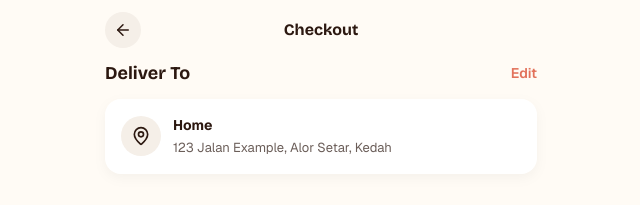
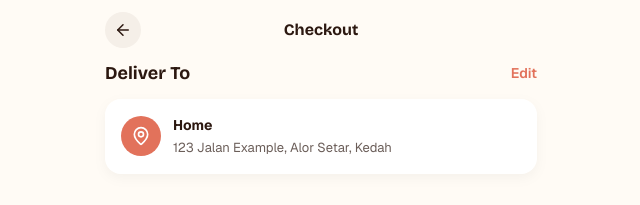
Before and after one commit to muazzim-ms/brewmate-pwa, a React (Vite) app: page /checkout in a window 1280 px wide. Shown: the top 205 px of the page, without its empty margins (319-959 px from the left). Built offline with nearby package versions, Linux system fonts and the light colour scheme.

Commit message:
Use brand accent color for checkout address pin icon
Matches the Figma design's coral background/white icon treatment.

```diff
--- a/src/screens/Checkout.jsx
+++ b/src/screens/Checkout.jsx
@@ -26,8 +26,8 @@ export default function Checkout() {
             </button>
           </div>
           <div className="flex w-full items-center gap-3 rounded-xl bg-white p-4 drop-shadow-[0px_4px_6px_rgba(0,0,0,0.04)]">
-            <div className="flex size-[40px] shrink-0 items-center justify-center rounded-full bg-surface-muted">
-              <MapPin size={20} className="text-text-primary" />
+            <div className="flex size-[40px] shrink-0 items-center justify-center rounded-full bg-brand-accent">
+              <MapPin size={20} className="text-white" />
             </div>
             <div className="flex min-w-px flex-1 flex-col gap-[2px]">
               <p className="font-body text-[14px] font-bold text-text-primary">Home</p>
```
